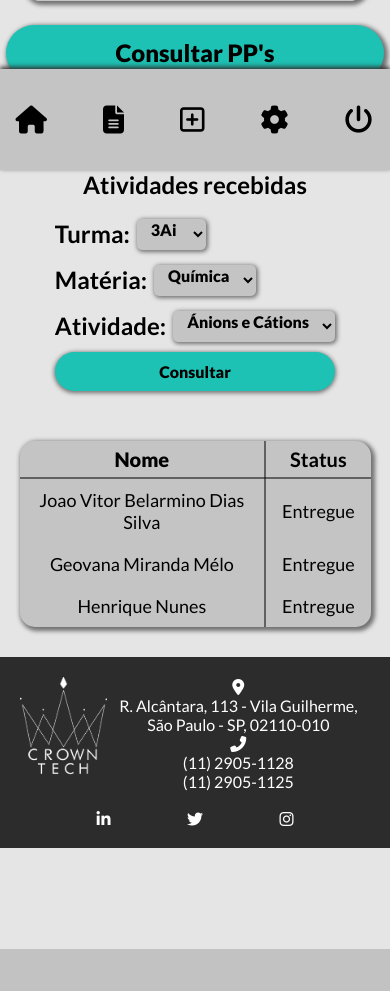
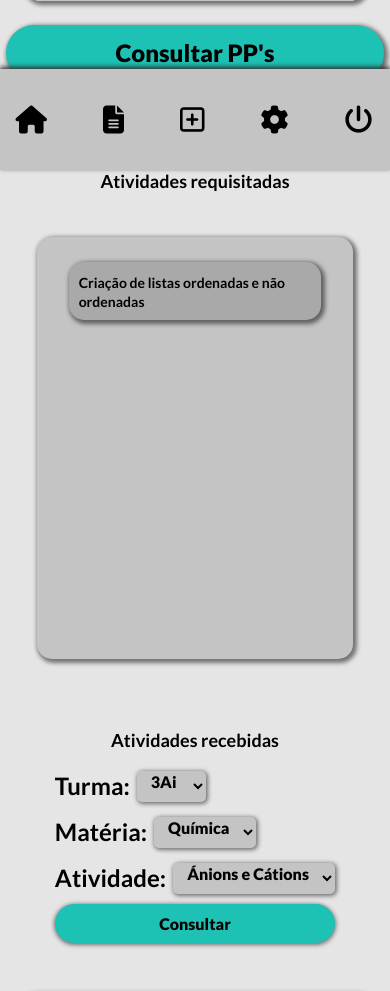
Before and after one commit to devlari/Helpp, a PHP site: page /inicioProfessor.php in a window 390 px wide. Shown: the part 674-1665 px from the top of the page. Before the commit the page ends 1623 px from the top, so only its background shows below. Run offline with PHP 8.4, Linux system fonts and the light colour scheme; some libraries are stand-ins or nearby versions.

Commit message:
Atividades requisitadas.

```diff
--- a/css/style.css
+++ b/css/style.css
@@ -263,7 +263,9 @@ input[type="file"] {
     top: 10px;
     right: 10px;
 }
-
+.frmBasesTec .btnEnviar{
+    width: 40%;
+}
 .btnEnviar {
     background-color: #1ec2b4;
     border: 0;
@@ -278,7 +280,7 @@ input[type="file"] {
     outline: none;
     margin-top: 15px;
     font-family: "Lato", sans-serif;
-    width: 40%;
+
 }
 
 .label {
@@ -1034,6 +1036,9 @@ select {
         justify-content: center;
         margin-bottom: 70px;
     }
+    .atividades_prof .retangulo-ativ{
+        width: 100%;
+    }
     .quadro-ativ {
         width: 70%;
         height: 50vh;
@@ -1304,6 +1309,13 @@ select {
         width: 60%;
         height: 50%;
     }
+
+    .atividades_prof .retangulo-ativ{
+        width: 90%;
+    }
+    .tabela-atividades{
+        width:90%;
+    }
 }
 
 @media (max-width: 425px) {
@@ -1409,7 +1421,7 @@ select {
     .frmBasesTec {
         width: 100%;
     }
-    .btnEnviar {
+    .frmBasesTec .btnEnviar {
         width: 100%;
     }
 }
--- a/inicioProfessor.php
+++ b/inicioProfessor.php
@@ -83,10 +83,23 @@
             <button class="consultarpp">Consultar PP's</button>
         </div>
     </section>
-    <div class="Atividade-titulo">
-        <h1>Atividades recebidas</h1>
-    </div>
     <section class="atividades_prof" id="tela2">
+        <div class="Atividade-titulo">
+            <h1>Atividades requisitadas</h1>
+        </div>
+        <div class="retangulo-ativ" style="margin-top:25px">
+            <div class="quadro-ativ">
+                <div class="atribuida">
+                    <div class="ativ" id="atividade">
+                        <span class="nome-ativ">Criação de listas ordenadas e não ordenadas</span>
+                        <span class="prazo">Prazo: 27/05/2020 até 23:59.</span>
+                    </div>
+                </div>
+            </div>
+        </div>
+        <div class="Atividade-titulo">
+            <h1>Atividades recebidas</h1>
+        </div>
         <div class="filtro-atividades">
             <form>
                 <div class="div-turma1">
@@ -142,6 +155,7 @@
         </div>
 
     </section>
+
     <footer id="rodape">
         <div class=rodape-imagem><img src="img/rodape-imagem.png" /></div>
         <div class="rodape">
```
